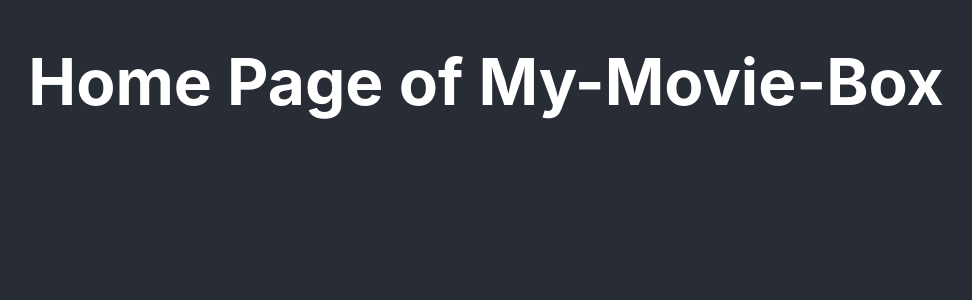
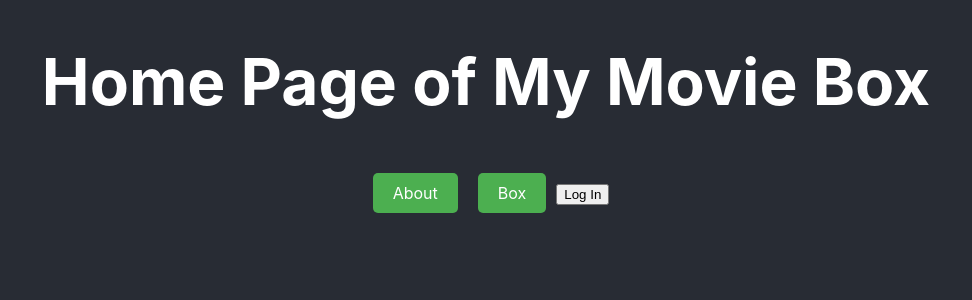
Before and after one commit to Noxiium/my-movie-box, a React (Create React App) app: page / in a window 1280 px wide. Shown: the top 300 px of the page, without its empty margins (154-1126 px from the left). Built offline with nearby package versions, Linux system fonts and the light colour scheme.

Commit message:
added linkbuttons to home page

```diff
--- a/src/pages/home/home.css
+++ b/src/pages/home/home.css
@@ -11,3 +11,7 @@
 h1 {
     font-size: 5vw; /* Font size will be 5% of the viewport width */
 }
+
+.buttons-container {
+  margin-top: 20px;
+}
--- a/src/pages/home/home.js
+++ b/src/pages/home/home.js
@@ -1,14 +1,54 @@
-import React from "react";
+import React, { useState } from "react";
+import {LinkButton} from "../../components/buttons/linkButton";
 import "./home.css";
+import "../../components/buttons/button.css";
 
 /**
  * Renders the home page.
  * @returns {JSX.Element} the home component.
  */
 export function Home() {
+
+    const [isLoggedIn, setIsLoggedIn] = useState(false);
+
+    async function handleAuth () {
+        if (isLoggedIn) {
+            try{
+                await logoutUser();
+                setIsLoggedIn(false)
+            } catch (error) {
+                console.log("Logout failed:", error)
+            }
+        }
+        else {
+            try{
+                await loginUser();
+                setIsLoggedIn(true)
+            } catch (error) {
+                console.log("Login failed:", error)
+            }
+        }
+    }
+
+    async function loginUser() {
+        // handle login
+    }
+    async function logoutUser() {
+        // handle logout
+    }
+
     return (
         <div className="home-page">
-            <h1>Home Page of My-Movie-Box</h1>
+            <h1>Home Page of My Movie Box</h1>
+            <div className="button-container">
+            <LinkButton name="About" path="/About"/>
+            <LinkButton name="Box" path="/Box"/>
+            <button className ="nav-button" onClick={handleAuth}>
+                {isLoggedIn ? "Log Out" : "Log In"}
+            </button>
+
+
+            </div>
         </div>
     );
 }
```
